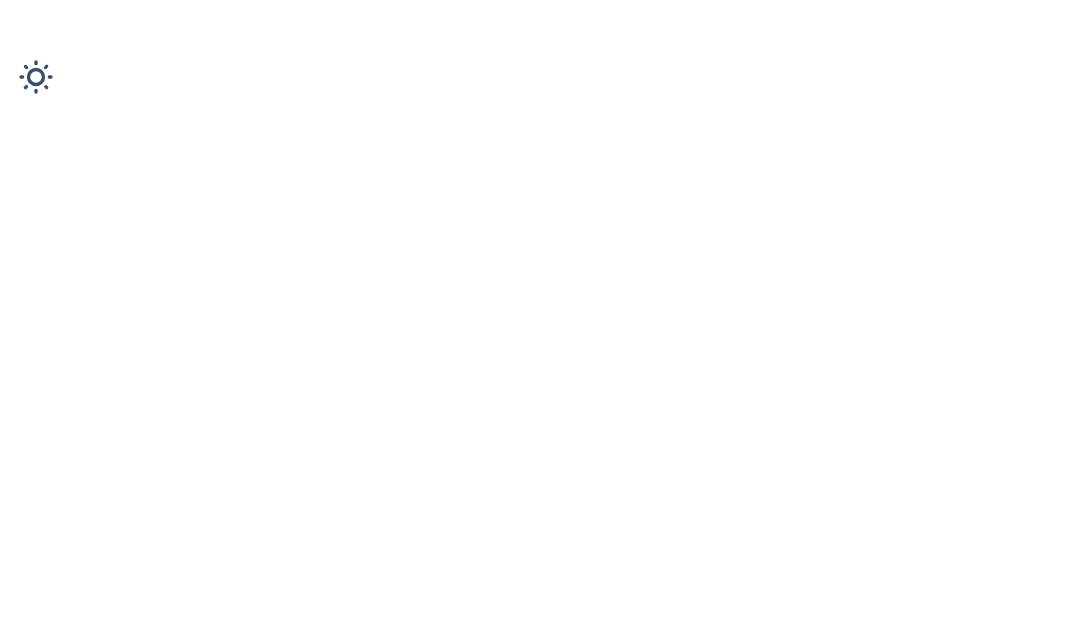
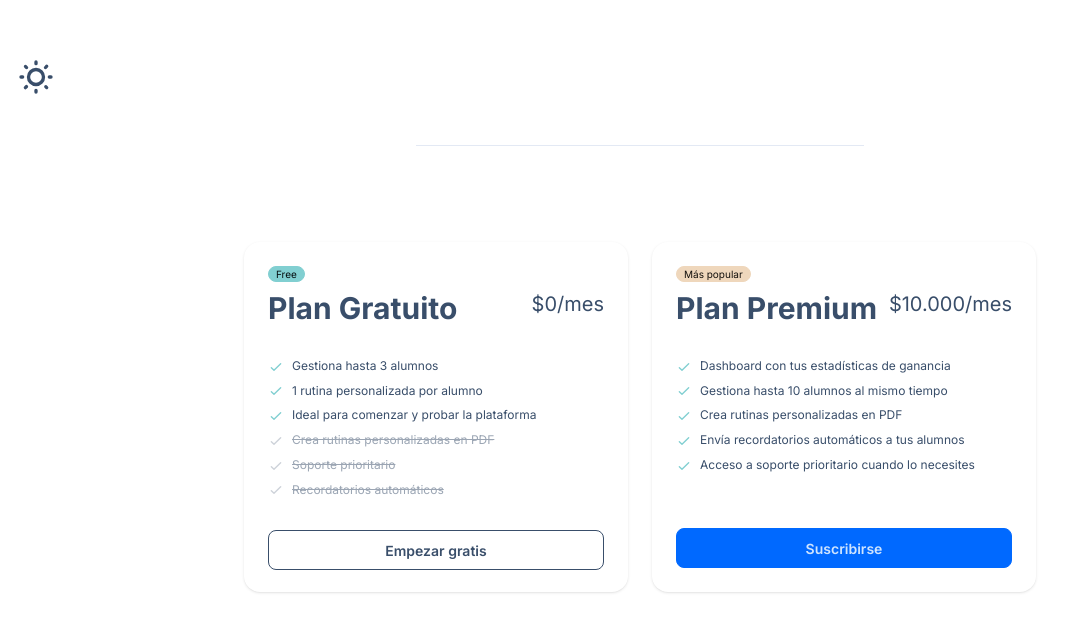
Before and after one commit to jaavispeed/trainUp, an Angular app: page / in a window 1280 px wide. Shown: the part 687-1311 px from the top of the page, without its empty margins (0-1078 px from the left). Before the commit the page ends 800 px from the top, so only its background shows below. Built offline with nearby package versions, Linux system fonts and the light colour scheme.

Commit message:
feat: componente prices

```diff
--- /dev/null
+++ b/src/app/components/free-price/free-price.component.html
@@ -0,0 +1,122 @@
+<div class="flex flex-col items-center pt-8">
+  <div class="card w-96 h-[350px] bg-base-100 shadow-sm flex flex-col">
+    <div class="card-body flex flex-col">
+      <span class="badge badge-xs badge-success">Free</span>
+      <div class="flex justify-between">
+        <h2 class="text-3xl font-bold">Plan Gratuito</h2>
+        <span class="text-xl">$0/mes</span>
+      </div>
+      <ul class="mt-6 flex flex-col gap-2 text-xs flex-grow">
+        <li>
+          <svg
+            xmlns="http://www.w3.org/2000/svg"
+            class="size-4 me-2 inline-block text-success"
+            fill="none"
+            viewBox="0 0 24 24"
+            stroke="currentColor"
+          >
+            <path
+              stroke-linecap="round"
+              stroke-linejoin="round"
+              stroke-width="2"
+              d="M5 13l4 4L19 7"
+            />
+          </svg>
+          <span>Gestiona hasta 3 alumnos</span>
+        </li>
+        <li>
+          <svg
+            xmlns="http://www.w3.org/2000/svg"
+            class="size-4 me-2 inline-block text-success"
+            fill="none"
+            viewBox="0 0 24 24"
+            stroke="currentColor"
+          >
+            <path
+              stroke-linecap="round"
+              stroke-linejoin="round"
+              stroke-width="2"
+              d="M5 13l4 4L19 7"
+            />
+          </svg>
+          <span>1 rutina personalizada por alumno</span>
+        </li>
+        <li>
+          <svg
+            xmlns="http://www.w3.org/2000/svg"
+            class="size-4 me-2 inline-block text-success"
+            fill="none"
+            viewBox="0 0 24 24"
+            stroke="currentColor"
+          >
+            <path
+              stroke-linecap="round"
+              stroke-linejoin="round"
+              stroke-width="2"
+              d="M5 13l4 4L19 7"
+            />
+          </svg>
+          <span>Ideal para comenzar y probar la plataforma</span>
+        </li>
+
+        <!-- Funciones bloqueadas -->
+
+        <li class="opacity-50">
+          <svg
+            xmlns="http://www.w3.org/2000/svg"
+            class="size-4 me-2 inline-block text-base-content/50"
+            fill="none"
+            viewBox="0 0 24 24"
+            stroke="currentColor"
+          >
+            <path
+              stroke-linecap="round"
+              stroke-linejoin="round"
+              stroke-width="2"
+              d="M5 13l4 4L19 7"
+            />
+          </svg>
+          <span class="line-through">Crea rutinas personalizadas en PDF</span>
+        </li>
+
+        <li class="opacity-50">
+          <svg
+            xmlns="http://www.w3.org/2000/svg"
+            class="size-4 me-2 inline-block text-base-content/50"
+            fill="none"
+            viewBox="0 0 24 24"
+            stroke="currentColor"
+          >
+            <path
+              stroke-linecap="round"
+              stroke-linejoin="round"
+              stroke-width="2"
+              d="M5 13l4 4L19 7"
+            />
+          </svg>
+          <span class="line-through">Soporte prioritario</span>
+        </li>
+        <li class="opacity-50">
+          <svg
+            xmlns="http://www.w3.org/2000/svg"
+            class="size-4 me-2 inline-block text-base-content/50"
+            fill="none"
+            viewBox="0 0 24 24"
+            stroke="currentColor"
+          >
+            <path
+              stroke-linecap="round"
+              stroke-linejoin="round"
+              stroke-width="2"
+              d="M5 13l4 4L19 7"
+            />
+          </svg>
+          <span class="line-through">Recordatorios automáticos</span>
+        </li>
+      </ul>
+      <div class="mt-6">
+        <button class="btn btn-outline btn-block">Empezar gratis</button>
+      </div>
+    </div>
+  </div>
+</div>
--- a/src/app/components/hero/hero.component.html
+++ b/src/app/components/hero/hero.component.html
@@ -42,3 +42,10 @@
     ></app-theme-controller>
   </div>
 </div>
+
+<div class="w-3/4 max-w-md border-t border-base-300 my-8 mx-auto"></div>
+
+<div class="flex justify-center flex-wrap gap-6 px-4 py-8">
+  <app-free-price></app-free-price>
+  <app-premium-price></app-premium-price>
+</div>
--- a/src/app/components/hero/hero.component.ts
+++ b/src/app/components/hero/hero.component.ts
@@ -2,10 +2,12 @@ import { Component } from '@angular/core';
 import { NavbarPageComponent } from '../../shared/navbar/navbar.component';
 import { ThemeControllerComponent } from '../../shared/theme-controller/theme-controller.component';
 import { RouterLink } from '@angular/router';
+import { PremiumPriceComponent } from "../premium-price/premium-price.component";
+import { FreePriceComponent } from '../free-price/free-price.component';
 
 @Component({
   selector: 'app-hero-page',
-  imports: [NavbarPageComponent, ThemeControllerComponent, RouterLink],
+  imports: [NavbarPageComponent, ThemeControllerComponent, RouterLink, PremiumPriceComponent, FreePriceComponent],
   templateUrl: './hero.component.html',
 })
 export class HeroPageComponent {}
--- /dev/null
+++ b/src/app/components/premium-price/premium-price.component.html
@@ -0,0 +1,101 @@
+<div class="flex flex-col items-center pt-8">
+  <div class="card w-96 h-[350px] bg-base-100 shadow-sm flex flex-col">
+    <div class="card-body flex flex-col">
+      <span class="badge badge-xs badge-warning">Más popular</span>
+      <div class="flex justify-between">
+        <h2 class="text-3xl font-bold">Plan Premium</h2>
+        <span class="text-xl">$10.000/mes</span>
+      </div>
+      <ul class="mt-6 flex flex-col gap-2 text-xs flex-grow">
+        <li>
+          <svg
+            xmlns="http://www.w3.org/2000/svg"
+            class="size-4 me-2 inline-block text-success"
+            fill="none"
+            viewBox="0 0 24 24"
+            stroke="currentColor"
+          >
+            <path
+              stroke-linecap="round"
+              stroke-linejoin="round"
+              stroke-width="2"
+              d="M5 13l4 4L19 7"
+            />
+          </svg>
+          <span>Dashboard con tus estadísticas de ganancia</span>
+        </li>
+        <li>
+          <svg
+            xmlns="http://www.w3.org/2000/svg"
+            class="size-4 me-2 inline-block text-success"
+            fill="none"
+            viewBox="0 0 24 24"
+            stroke="currentColor"
+          >
+            <path
+              stroke-linecap="round"
+              stroke-linejoin="round"
+              stroke-width="2"
+              d="M5 13l4 4L19 7"
+            />
+          </svg>
+          <span>Gestiona hasta 10 alumnos al mismo tiempo</span>
+        </li>
+        <li>
+          <svg
+            xmlns="http://www.w3.org/2000/svg"
+            class="size-4 me-2 inline-block text-success"
+            fill="none"
+            viewBox="0 0 24 24"
+            stroke="currentColor"
+          >
+            <path
+              stroke-linecap="round"
+              stroke-linejoin="round"
+              stroke-width="2"
+              d="M5 13l4 4L19 7"
+            />
+          </svg>
+          <span>Crea rutinas personalizadas en PDF </span>
+        </li>
+        <li>
+          <svg
+            xmlns="http://www.w3.org/2000/svg"
+            class="size-4 me-2 inline-block text-success"
+            fill="none"
+            viewBox="0 0 24 24"
+            stroke="currentColor"
+          >
+            <path
+              stroke-linecap="round"
+              stroke-linejoin="round"
+              stroke-width="2"
+              d="M5 13l4 4L19 7"
+            />
+          </svg>
+          <span>Envía recordatorios automáticos a tus alumnos</span>
+        </li>
+        <li>
+          <svg
+            xmlns="http://www.w3.org/2000/svg"
+            class="size-4 me-2 inline-block text-success"
+            fill="none"
+            viewBox="0 0 24 24"
+            stroke="currentColor"
+          >
+            <path
+              stroke-linecap="round"
+              stroke-linejoin="round"
+              stroke-width="2"
+              d="M5 13l4 4L19 7"
+            />
+          </svg>
+          <span>Acceso a soporte prioritario cuando lo necesites</span>
+        </li>
+      </ul>
+      <div class="mt-6">
+        <button class="btn btn-primary btn-block">Suscribirse</button>
+      </div>
+    </div>
+  </div>
+</div>
```
Also changed, not shown: src/app/components/free-price/free-price.component.ts (added, +10 -0 lines), src/app/components/premium-price/premium-price.component.ts (added, +10 -0 lines).
